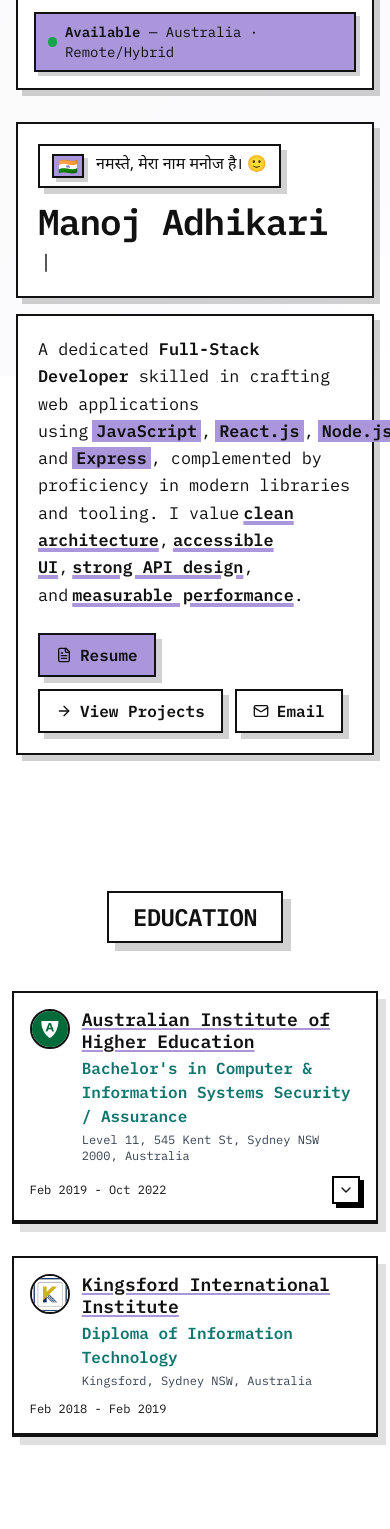
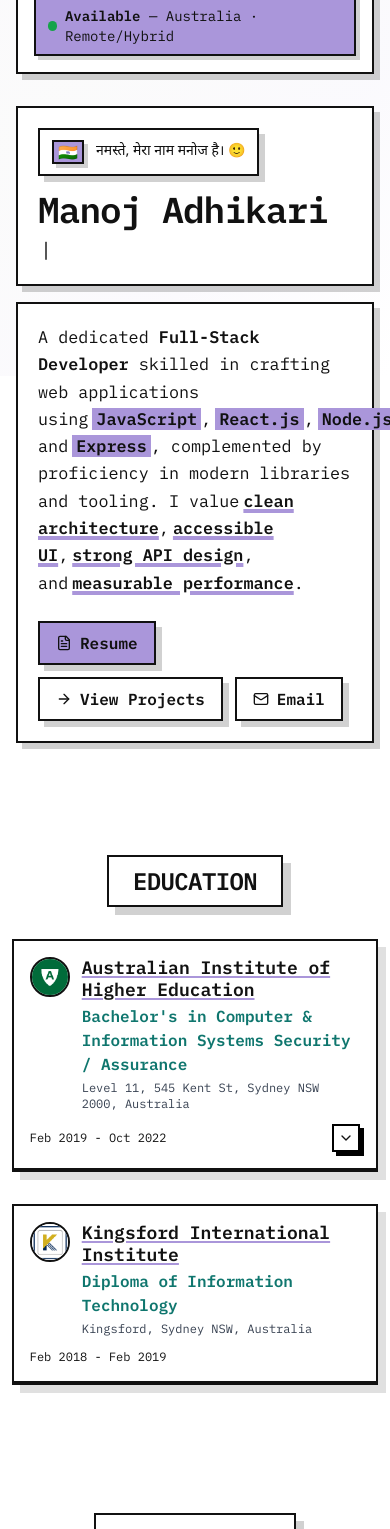
Before and after one commit to D3stan/portfolio, a React (Vite) app: page / in a window 390 px wide. Shown: the part 468-1997 px from the top of the page. Built offline with nearby package versions, Linux system fonts and the light colour scheme.

Commit message:
refactored sections

```diff
--- a/src/components/About.jsx
+++ b/src/components/About.jsx
@@ -67,7 +67,7 @@ export default function About() {
     <>
       <section
         id="about"
-        className="relative mx-auto max-w-6xl px-4 sm:px-6 pt-32 sm:pt-36 pb-10 md:min-h-[80vh] scroll-mt-32"
+        className="relative mx-auto max-w-6xl px-4 sm:px-6 pt-28 sm:pt-32 md:pt-36 pb-12 sm:pb-16 md:pb-20"
       >
         <div className="grid grid-cols-1 md:grid-cols-12 gap-8 md:gap-10 items-start">
           {/* LEFT: portrait + availability */}
--- a/src/components/Contact.jsx
+++ b/src/components/Contact.jsx
@@ -82,10 +82,10 @@ export default function Contact() {
   };
 
   return (
-    <section id="contact" className="relative py-24 grid-bg text-white">
+    <section id="contact" className="relative py-16 sm:py-20 md:py-24 grid-bg text-white">
       <div className="mx-auto w-[min(900px,94vw)]">
         {/* Heading in a box */}
-        <div className="flex justify-center mb-12">
+        <div className="flex justify-center mb-8 sm:mb-10 md:mb-12">
           <h2
             className="uppercase font-extrabold tracking-tight
                        border-2 border-border bg-card text-fg
--- a/src/components/Education.jsx
+++ b/src/components/Education.jsx
@@ -39,10 +39,10 @@ export default function Education() {
     setSrcIdx((i) => (i < cand.length - 1 ? i + 1 : i));
 
   return (
-    <section id="education" className="relative py-24 text-white grid-bg">
+    <section id="education" className="relative py-16 sm:py-20 md:py-24 text-white grid-bg">
       <div className="mx-auto w-[min(1100px,94vw)]">
         {/* Heading */}
-        <div className="flex justify-center mb-12">
+        <div className="flex justify-center mb-8 sm:mb-10 md:mb-12">
           <h2 className="uppercase font-extrabold tracking-tight border-2 border-border bg-card text-fg px-6 py-2 shadow-[8px_8px_0_var(--shadow-strong)] text-2xl">
             Education
           </h2>
--- a/src/components/Experience.jsx
+++ b/src/components/Experience.jsx
@@ -149,10 +149,10 @@ export default function Experience() {
     });
 
   return (
-    <section id="experience" className="py-24">
+    <section id="experience" className="py-16 sm:py-20 md:py-24">
       <div className="mx-auto w-[min(1100px,94vw)]">
         {/* Header */}
-        <div className="w-full flex justify-center mb-10">
+        <div className="w-full flex justify-center mb-8 sm:mb-10">
           <div className="inline-block border-2 border-border bg-card px-6 py-2 shadow-[8px_8px_0_var(--shadow-strong)]">
             <h2 className="text-2xl font-extrabold tracking-wide">
               EXPERIENCE
--- a/src/components/HelloRotator.jsx
+++ b/src/components/HelloRotator.jsx
@@ -132,7 +132,7 @@ export default function HelloRotator({
   return (
     <div className={`mb-4 ${className}`}>
       {/* MATCHES ABOUT BOX: single border, offset shadow, square corners */}
-      <div className="inline-flex max-w-full items-center gap-3 border-2 border-border bg-card px-3 py-2 shadow-[6px_6px_0_var(--shadow-strong)] rounded-none">
+      <div className="inline-flex max-w-full items-center gap-3 border-2 border-border bg-card px-3 py-2 shadow-[6px_6px_0_var(--shadow-strong)] rounded-none min-h-[3rem] sm:min-h-[2.5rem]">
         {/* Flag chip – same visual language (single border + small shadow), square */}
         <span
           className="inline-flex h-6 min-w-8 items-center justify-center border-2 border-border bg-accent px-1 leading-none shadow-[4px_4px_0_var(--shadow-strong)] rounded-none"
@@ -151,7 +151,7 @@ export default function HelloRotator({
             transition={{ duration: 0.25 }}
             dir={current.dir || "ltr"}
             style={current.style}
-            className="text-base sm:text-lg"
+            className="text-sm sm:text-base md:text-lg"
           >
             {current.text}
           </motion.div>
--- a/src/components/Projects.jsx
+++ b/src/components/Projects.jsx
@@ -251,10 +251,10 @@ export default function Projects() {
   };
 
   return (
-    <section id="projects" className="py-16">
+    <section id="projects" className="py-16 sm:py-20 md:py-24">
       <div className="mx-auto w-[min(1100px,94vw)]">
         {/* Section Header */}
-        <div className="text-center mb-12">
+        <div className="text-center mb-8 sm:mb-10 md:mb-12">
           <div className="inline-block border-2 border-border bg-card px-6 py-2 shadow-[8px_8px_0_var(--shadow-strong)]">
             <h2 className="text-2xl font-extrabold tracking-wide">PROJECTS</h2>
           </div>
--- a/src/index.css
+++ b/src/index.css
@@ -78,6 +78,18 @@ html, body, #root {
   /* Prevent horizontal scroll */
   overflow-x: hidden;
   max-width: 100vw;
+}
+
+/* Scroll offset for all sections to account for fixed navbar */
+/* ADJUST THESE VALUES to control spacing between navbar and section titles */
+section[id] {
+  scroll-margin-top: 90px;  /* Mobile: Adjust this value (higher = more space, lower = less space) */
+}
+
+@media (min-width: 768px) {
+  section[id] {
+    scroll-margin-top: 100px;  /* Desktop: Adjust this value (higher = more space, lower = less space) */
+  }
 }
 
 /* Ensure all elements respect viewport width */
```
